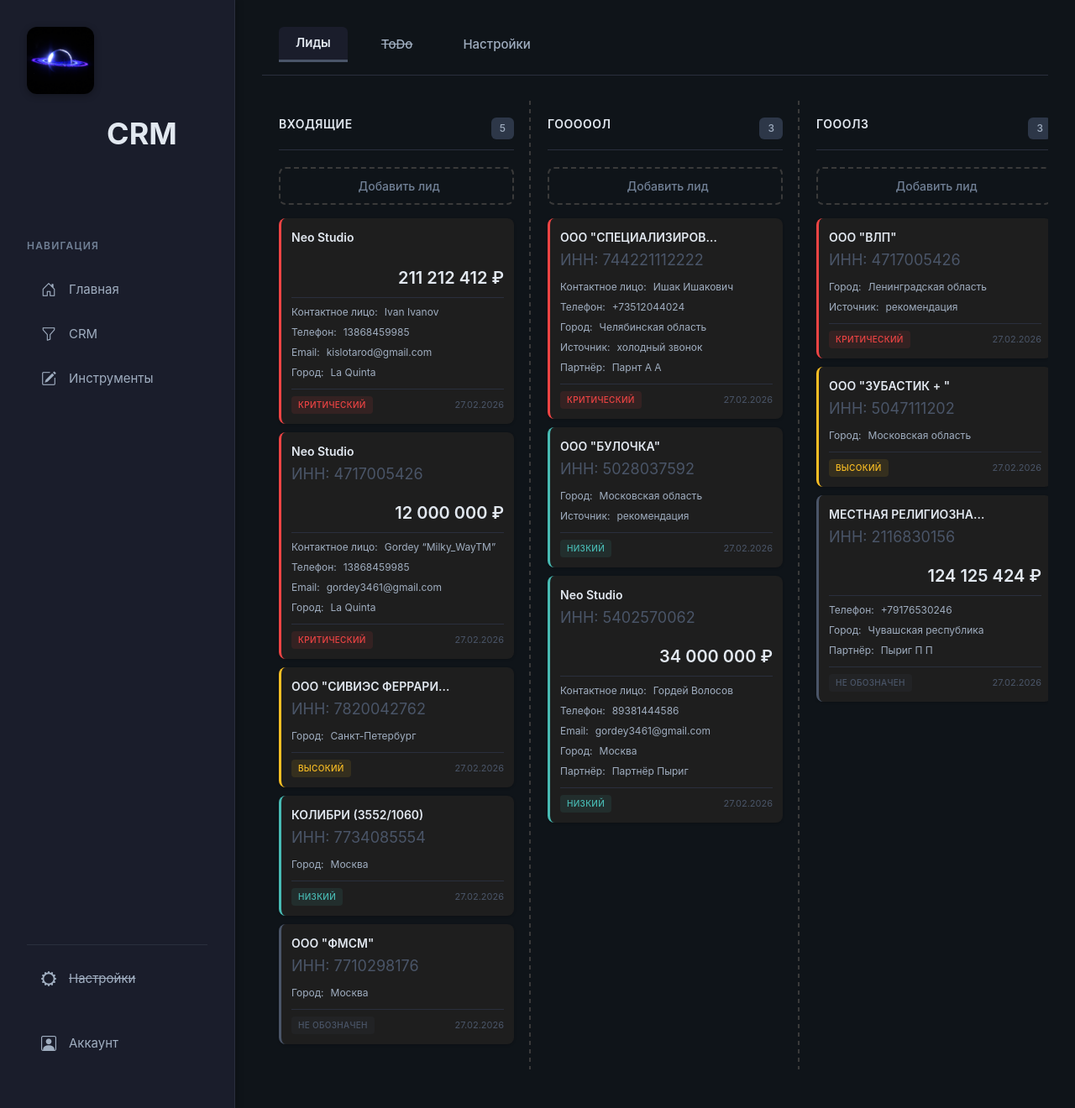
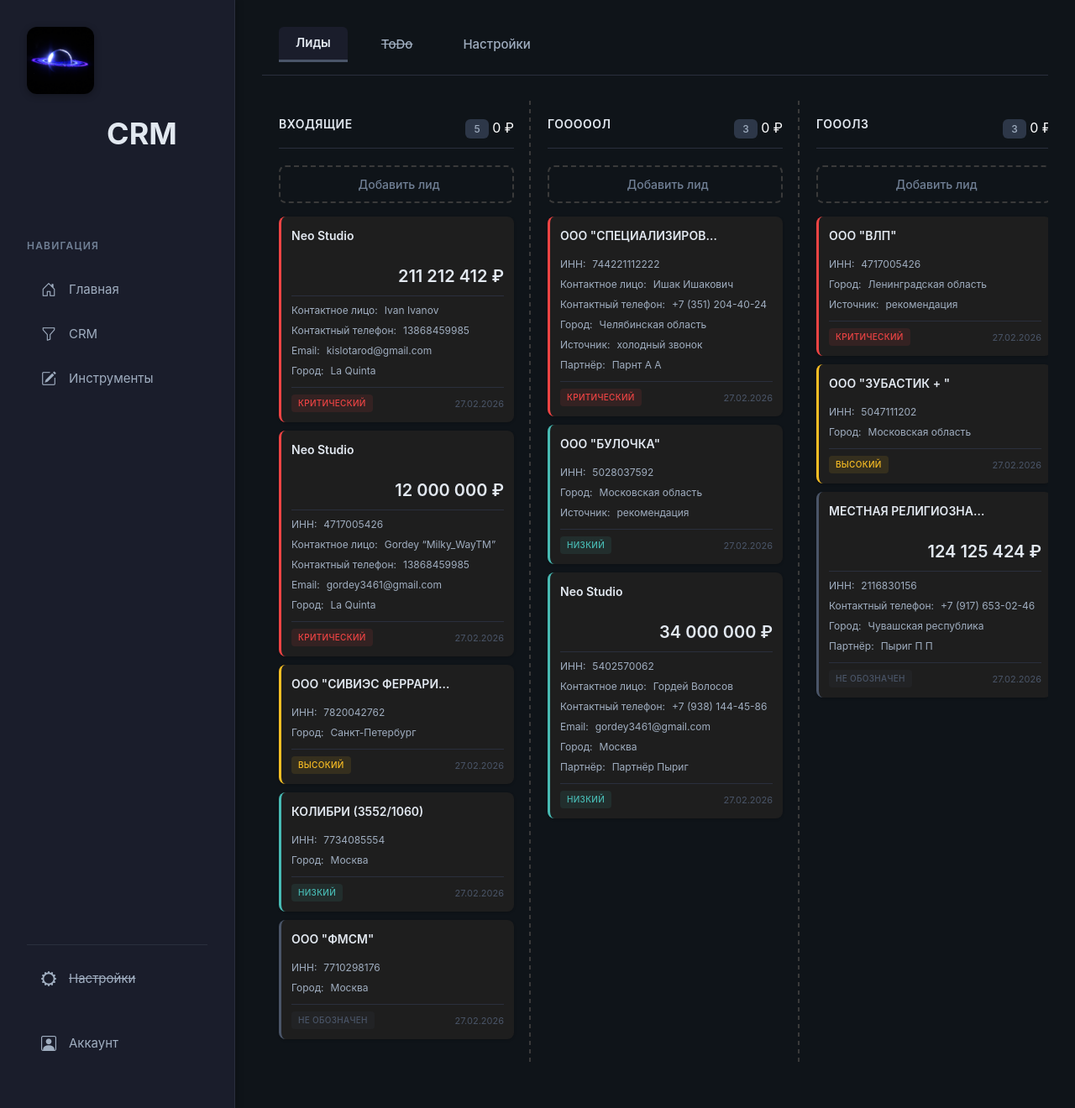
Before and after one commit to JUSTMilkyWay/Django-CRM, a Django app: page /crm/ in a window 1280 px wide. Shown: the whole page at 84% size. Run offline with Django 5.2, Linux system fonts and the light colour scheme; a user stored in the database is signed in; data comes from the database, SQL or seed files in the repository; both versions use the stored data as it was before the commit; tables that the repository leaves empty hold one stand-in row (values such as "Sample post"); some libraries are stand-ins or nearby versions.

Commit message:
Final save_8

```diff
--- a/CRM/crm/admin.py
+++ b/CRM/crm/admin.py
@@ -1,5 +1,6 @@
 from django.contrib import admin
-from .models import KanbanColumn, Lead
+from .models import KanbanColumn, Lead, Profile
 
 admin.site.register(KanbanColumn)
 admin.site.register(Lead)
+admin.site.register(Profile)
--- a/CRM/crm/models.py
+++ b/CRM/crm/models.py
@@ -35,10 +35,12 @@
     def __str__(self):
         return f'Profile: {self.user.username}'
 
+
+
 class Lead(models.Model):
     user = models.ForeignKey(User, on_delete=models.CASCADE, related_name='leads')
     company_name = models.CharField(max_length=100, blank=True, null=True)
-    total_amount = models.DecimalField(max_digits=15, decimal_places=2, default=0, verbose_name='Сумма сделки')
+    total_amount = models.DecimalField(max_digits=20, decimal_places=2, default=0, verbose_name='Сумма сделки')
 
     inn = models.CharField(max_length=12, blank=True, null=True)
     ogrn = models.CharField(max_length=13, blank=True, null=True)
--- a/CRM/crm/static/crm/js/kanban.js
+++ b/CRM/crm/static/crm/js/kanban.js
@@ -3,13 +3,57 @@
     document.getElementById('user-permissions')?.textContent || '{}'
 );
 
+function formatPhone(phone) {
+    if (!phone) return '';
+    const digits = phone.replace(/\D/g, '');
+    if (digits.length === 11 && (digits.startsWith('7') || digits.startsWith('8'))) {
+        return `+7 (${digits.slice(1, 4)}) ${digits.slice(4, 7)}-${digits.slice(7, 9)}-${digits.slice(9, 11)}`;
+    }
+    if (digits.length === 10) {
+        return `+7 (${digits.slice(0, 3)}) ${digits.slice(3, 6)}-${digits.slice(6, 8)}-${digits.slice(8, 10)}`;
+    }
+    return phone;
+}
+
+function formatAmountInput(input) {
+    const raw = input.value.replace(/[^\d,]/g, ''); // Только цифры и запятая
+    input.dataset.raw = raw; // Сохраняем "сырое" значение
+    // Не форматируем на лету, чтобы не "скакал" курсор
+}
+
+// Форматирование при потере фокуса
+function formatAmountOnBlur(input) {
+    const raw = input.dataset.raw || input.value.replace(/[^\d,]/g, '');
+    const formatted = formatAmountDisplay(raw);
+    input.value = formatted;
+    input.dataset.raw = cleanAmountValue(formatted).toString();
+}
+
+function formatAmountDisplay(value) {
+    if (value === null || value === undefined || value === '') return '';
+    const num = parseFloat(String(value).replace(/\s/g, '').replace(',', '.'));
+    if (isNaN(num)) return '';
+    return num.toLocaleString('ru-RU', { maximumFractionDigits: 0 });
+}
+
+// Очистка числа от пробелов для отправки на сервер: "1 000 000" → 1000000
+function cleanAmountValue(value) {
+    if (!value) return 0;
+    const cleaned = String(value).replace(/\s/g, '').replace(',', '.');
+    const num = parseFloat(cleaned);
+    return isNaN(num) ? 0 : num;
+}
+
+function unformatNumber(value) {
+    if (!value) return '';
+    return String(value).replace(/\s/g, '').replace(',', '.');
+}
+
 // ======== КОНФИГУРАЦИЯ ПОЛЕЙ КАРТОЧКИ ========
 const LEAD_CARD_FIELDS = {
     inn: {
         label: 'ИНН',
-        icon: null,
         visible: (data) => USER_PERMS.show_inn !== false && data.inn,
-        format: (val) => val
     },
     contact_person: {
         label: 'Контактное лицо',
@@ -17,14 +61,18 @@
         visible: (data) => USER_PERMS.show_contact_person !== false && data.contact_person
     },
     contact_phone: {
-        label: 'Телефон',
+        label: 'Контактный телефон:',
         icon: null,
         visible: (data) => USER_PERMS.show_phone !== false && data.contact_phone,
         format: (val) => {
-            if (!val) return val;
+           if (!val) return '';
+            // Оставляем только цифры
             const digits = val.replace(/\D/g, '');
             if (digits.length === 11 && digits.startsWith('7')) {
-                return `+7 (${digits.slice(1,4)}) ${digits.slice(4,7)}-${digits.slice(7,9)}-${digits.slice(9)}`;
+                return `+7 (${digits.slice(1, 4)}) ${digits.slice(4, 7)}-${digits.slice(7, 9)}-${digits.slice(9, 11)}`;
+            }
+            if (digits.length === 11 && digits.startsWith('8')) {
+                return `+7 (${digits.slice(1, 4)}) ${digits.slice(4, 7)}-${digits.slice(7, 9)}-${digits.slice(9, 11)}`;
             }
             return val;
         }
@@ -119,9 +167,6 @@
         <div class="card-header">
             <div class="lead-info">
                 <div class="lead-name">${escapeHtml(data.company_name || 'Новый лид')}</div>
-                ${USER_PERMS.show_inn !== false && data.inn
-                    ? `<small class="lead-inn">ИНН: ${escapeHtml(data.inn)}</small>`
-                    : ''}
             </div>
             <div class="card-actions">
                 <button class="card-action-btn edit" title="Редактировать">
@@ -167,23 +212,6 @@
 function updateCardOnBoard(leadId, data) {
     const card = document.querySelector(`.kanban-card[data-id='${leadId}']`);
     if (!card) return;
-
-    if (USER_PERMS.show_inn !== false && data.inn) {
-        if (!innEl) {
-            const leadInfo = card.querySelector('.lead-info');
-            if (leadInfo) {
-                const small = document.createElement('small');
-                small.className = 'lead-inn';
-                small.dataset.key = 'inn';
-                small.textContent = `ИНН: ${escapeHtml(data.inn)}`;
-                leadInfo.appendChild(small);
-            }
-        } else {
-            innEl.textContent = `ИНН: ${escapeHtml(data.inn)}`;
-        }
-    } else if (innEl) {
-        innEl.remove(); // Скрыть, если ИНН больше не должен показываться
-    }
 
     // Название компании
     const leadName = card.querySelector('.lead-name');
@@ -358,6 +386,17 @@
             el.value = data[field] || '';
         });
 
+        try {
+            const amountEl = document.getElementById('modal_total_amount');
+            if (amountEl && data.total_amount) {
+                const formatted = formatAmountDisplay(data.total_amount);
+                amountEl.value = formatted;
+                amountEl.dataset.raw = cleanAmountValue(formatted).toString();
+            }
+        } catch (e) {
+            console.warn('⚠️ Ошибка форматирования суммы:', e);
+        }
+
         document.getElementById('leadModal').style.display = 'block';
     });
 }
@@ -448,7 +487,8 @@
         const el = document.getElementById(`modal_${key}`);
         if (!el) continue;
         if (key === 'total_amount') {
-            data[key] = parseFloat(el.value) || 0;
+            const rawValue = el.dataset.raw || unformatNumber(el.value);
+            data[key] = parseFloat(rawValue) || 0;
         } else {
             data[key] = el.value.trim();
         }
--- a/CRM/crm/templates/crm/_lead_card.html
+++ b/CRM/crm/templates/crm/_lead_card.html
@@ -1,5 +1,6 @@
 {% load humanize %}
 {% with priority=lead.priority|default:'' %}
+{% load humanize phone_filter %}
 <div class="kanban-card priority-{{ priority }}"
      data-id="{{ lead.id }}"
      draggable="true"
@@ -9,9 +10,6 @@
     <div class="card-header">
         <div class="lead-info">
             <div class="lead-name">{{ lead.company_name }}</div>
-            {% if user.profile.show_inn and lead.inn %}
-                <small class="lead-inn" data-key="inn">ИНН: {{ lead.inn }}</small>
-            {% endif %}
         </div>
         <div class="card-actions">
             <button class="card-action-btn edit"
@@ -35,42 +33,49 @@
     {% endif %}
 
     <div class="card-fields">
-        {% if user.profile.show_contact_person|default:True and lead.contact_person %}
+        {% if user.profile.show_inn and lead.inn %}
+            <div class="card-field" data-key="inn">
+                <span class="field-label">ИНН: </span>
+                <span class="field-value">{{ lead.inn }}</span>
+            </div>
+        {% endif %}
+
+        {% if user.profile.show_contact_person and lead.contact_person %}
         <div class="card-field" data-key="contact_person">
             <span class="field-label">Контактное лицо:</span>
             <span class="field-value">{{ lead.contact_person }}</span>
         </div>
         {% endif %}
 
-        {% if user.profile.show_phone|default:True and lead.contact_phone %}
+        {% if user.profile.show_phone and lead.contact_phone %}
         <div class="card-field" data-key="contact_phone">
-            <span class="field-label">Телефон:</span>
-            <span class="field-value">{{ lead.contact_phone }}</span>
+            <span class="field-label">Контактный телефон:</span>
+            <span class="field-value">{{ lead.contact_phone|format_phone }}</span>
         </div>
         {% endif %}
 
-        {% if user.profile.show_email|default:True and lead.contact_email %}
+        {% if user.profile.show_email and lead.contact_email %}
         <div class="card-field" data-key="contact_email">
             <span class="field-label">Email:</span>
             <span class="field-value">{{ lead.contact_email }}</span>
         </div>
         {% endif %}
 
-        {% if user.profile.show_city|default:True and lead.city %}
+        {% if user.profile.show_city and lead.city %}
         <div class="card-field" data-key="city">
             <span class="field-label">Город:</span>
             <span class="field-value">{{ lead.city }}</span>
         </div>
         {% endif %}
 
-        {% if user.profile.show_source|default:False and lead.source %}
+        {% if user.profile.show_source and lead.source %}
         <div class="card-field" data-key="source">
             <span class="field-label">Источник:</span>
             <span class="field-value">{{ lead.source }}</span>
         </div>
         {% endif %}
 
-        {% if user.profile.show_partner|default:False and lead.partner_name %}
+        {% if user.profile.show_partner and lead.partner_name %}
         <div class="card-field" data-key="partner_name">
             <span class="field-label">Партнёр:</span>
             <span class="field-value">{{ lead.partner_name }}</span>
--- a/CRM/crm/templates/crm/crm.html
+++ b/CRM/crm/templates/crm/crm.html
@@ -4,6 +4,8 @@
 
 {% block title %}CRM{% endblock %}
 {% block content %}
+
+{% load humanize %}
 
 <!-- Подключаем CRM CSS -->
 <link rel="stylesheet" href="{% static 'crm/css/kanban.css' %}">
@@ -30,8 +32,14 @@
         <div class="kanban-column" ondragover="allowDrop(event)" ondrop="drop(event, {{ column.id }})">
             <div class="column-header">
                 <h2>{{ column.title }}</h2>
-                <span class="column-count">{{ column.leads.count }}</span>
+                <div class="column-stats">
+                    <span class="column-count">{{ column.leads.count }}</span>
+                    <span class="column-sum" data-column-id="{{ column.id }}">
+                        {{ column.total_sum|default:0 }} ₽
+                    </span>
+                </div>
             </div>
+
             <button class="add-card-btn" onclick="addCard(this, {{ column.id }})">
                 <i class="fas fa-plus"></i> Добавить лид
             </button>
@@ -121,7 +129,13 @@
                     </div>
                     <div class="form-group">
                         <label>Сумма (₽)</label>
-                        <input type="number" id="modal_total_amount" placeholder="0" min="0">
+                        <input type="text"
+                               id="modal_total_amount"
+                               name="total_amount"
+                               placeholder="Сумма сделки"
+                               class="amount-input"
+                               oninput="formatAmountInput(this)"
+                               onblur="formatAmountOnBlur(this)">
                     </div>
                 </div>
                 <div class="form-group">
--- /dev/null
+++ b/CRM/crm/templatetags/phone_filter.py
@@ -0,0 +1,21 @@
+# crm/templatetags/phone_filter.py
+import re
+from django import template
+
+register = template.Library()
+
+
+@register.filter
+def format_phone(value):
+    """Форматирует телефон: +7 (999) 123-45-67"""
+    if not value:
+        return ''
+    # Оставляем только цифры
+    digits = re.sub(r'\D', '', str(value))
+
+    if len(digits) == 11 and digits.startswith(('7', '8')):
+        return f'+7 ({digits[1:4]}) {digits[4:7]}-{digits[7:9]}-{digits[9:11]}'
+    if len(digits) == 10:
+        return f'+7 ({digits[0:3]}) {digits[3:6]}-{digits[6:8]}-{digits[8:10]}'
+
+    return value
--- a/CRM/crm/views.py
+++ b/CRM/crm/views.py
@@ -11,6 +11,21 @@
 from .models import Lead, KanbanColumn
 
 from .models import KanbanColumn, Lead
+
+
+from django.db.models import Sum
+
+def crm_view(request):
+    columns = KanbanColumn.objects.filter(user=request.user).prefetch_related('leads')
+
+    for column in columns:
+        result = column.leads.aggregate(total=Sum('total_amount'))
+        column.total_sum = result['total'] or 0  # ← Важно: или 0, если None
+
+    return render(request, 'crm/crm.html', {
+        'columns': columns,
+        # ...
+    })
 
 
 @login_required
```
Also changed, not shown: CRM/companies/migrations/0001_initial.py (deleted), CRM/crm/migrations/0001_initial.py (deleted), CRM/crm/templatetags/__init__.py (added), CRM/db.sqlite3 (deleted).
